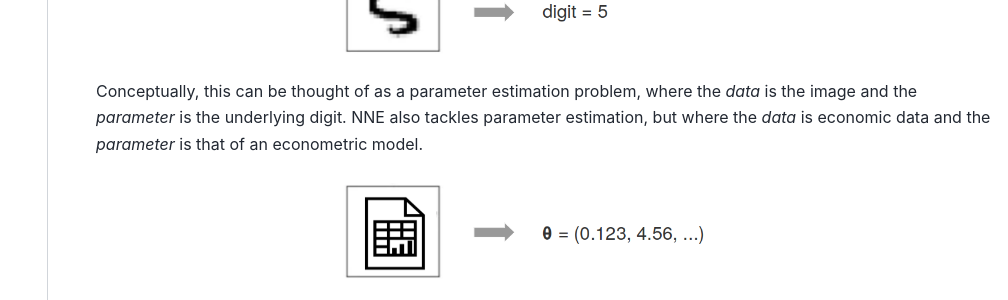
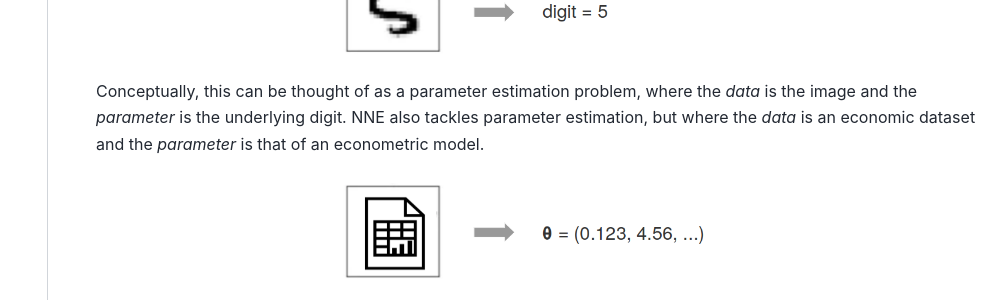
Before and after one commit to nnehome/nnehome.github.io, a Sphinx documentation site: the page built from docs/source/home/home.rst, in a window 1280 px wide. Shown: the part 1276-1576 px from the top of the page, without its empty margins (272-1280 px from the left). Built offline with Sphinx 7.4.7 and the PyData theme 0.15.4, drawn with Linux system fonts in a browser that asks for light colours.

Commit message:
some change

```diff
--- a/docs/source/home/home.rst
+++ b/docs/source/home/home.rst
@@ -43,7 +43,7 @@ One way to grasp the concept of NNE is making an analog to digit recognition. Ma
   :scale: 60%
   :align: center
 
-Conceptually, this can be thought of as a parameter estimation problem, where the *data* is the image and the *parameter* is the underlying digit.  NNE also tackles parameter estimation, but where the *data* is economic data and the *parameter* is that of an econometric model.
+Conceptually, this can be thought of as a parameter estimation problem, where the *data* is the image and the *parameter* is the underlying digit.  NNE also tackles parameter estimation, but where the *data* is an economic dataset and the *parameter* is that of an econometric model.
 
 .. figure:: para_rec.png
   :scale: 60%
```
